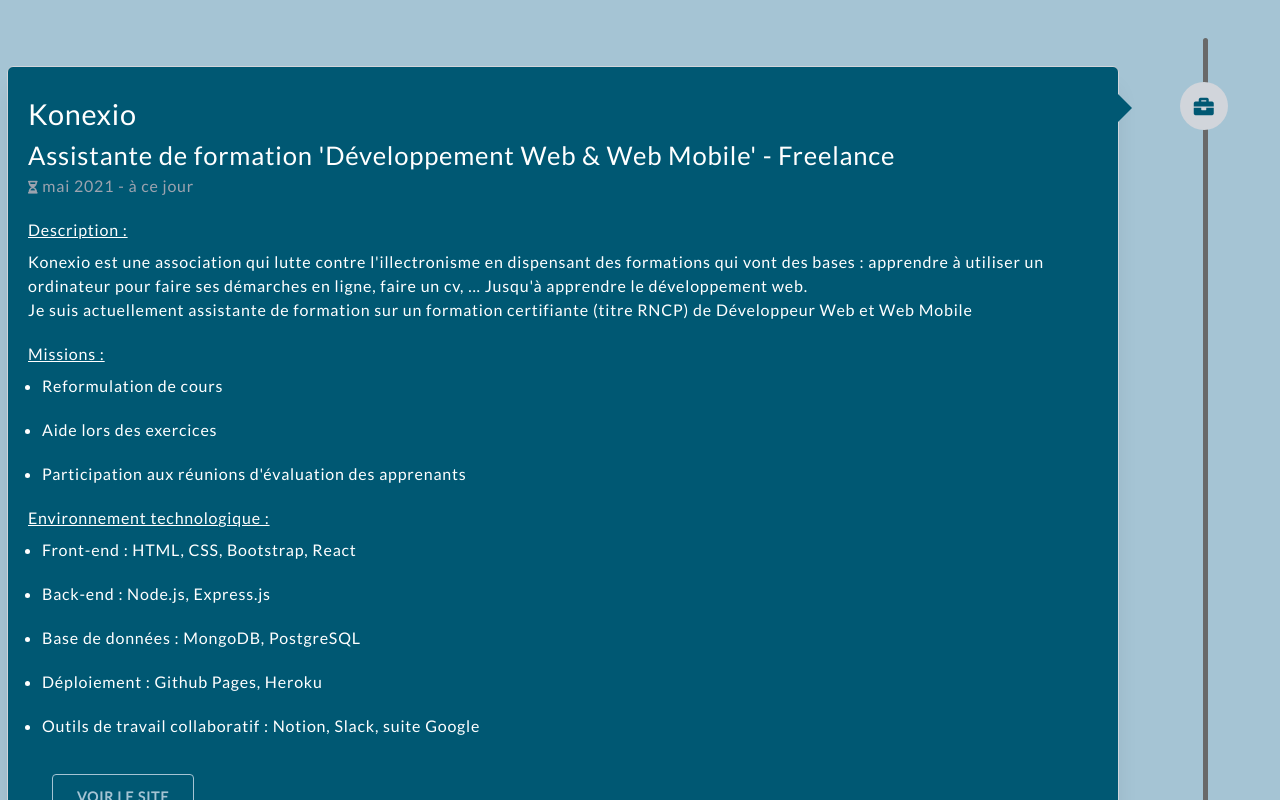
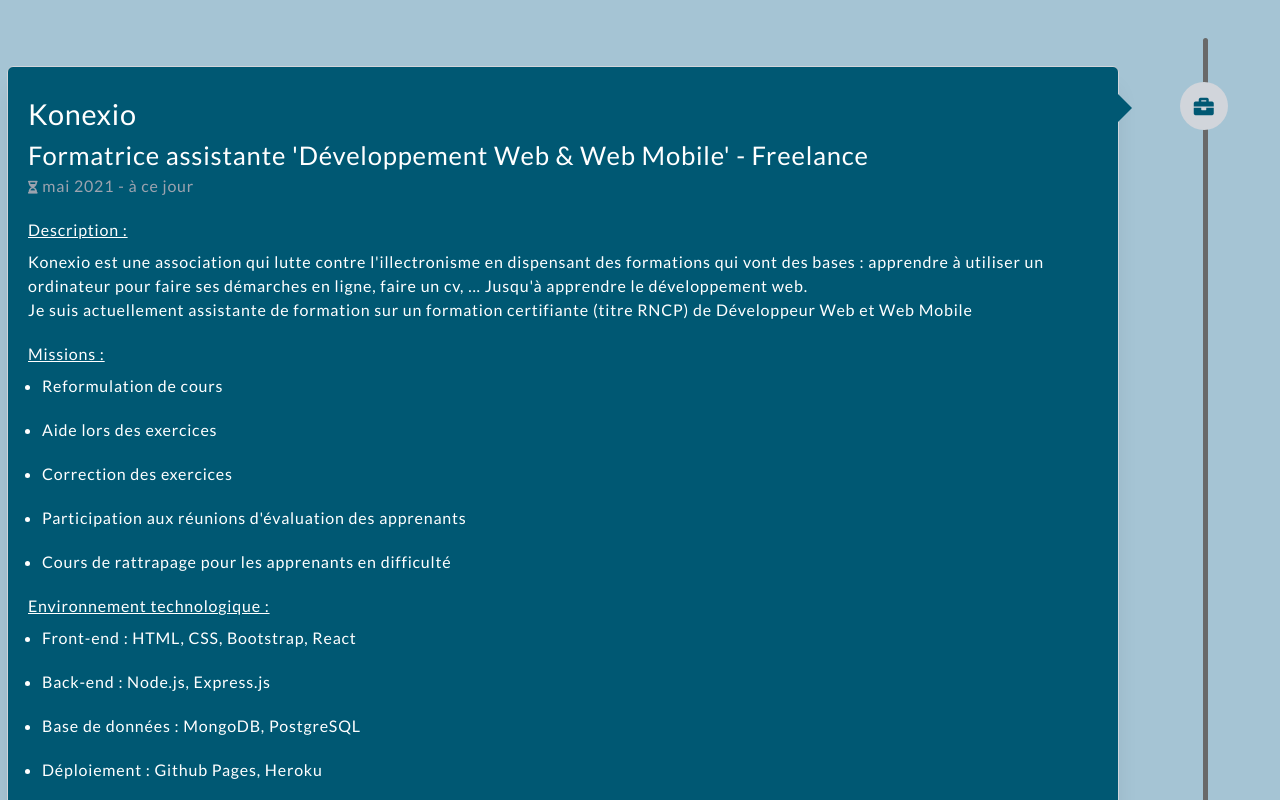
Before and after one commit to julie-desvaux/React_Portfolio, a React (Create React App) app: page / in a window 1280 px wide. Shown: the part 4780-5580 px from the top of the page. Built offline with nearby package versions, Linux system fonts and the light colour scheme.

Commit message:
Add data

```diff
--- a/src/data.js
+++ b/src/data.js
@@ -2,7 +2,7 @@
 	experiences: [
 		{
 			enteprise: "Konexio",
-			poste: "Assistante de formation 'Développement Web & Web Mobile' - Freelance",
+			poste: "Formatrice assistante 'Développement Web & Web Mobile' - Freelance",
 			date: "mai 2021 - à ce jour",
 			website: "https://www.konexio.eu",
 			description: [
@@ -13,7 +13,9 @@
 			missions: [
 				"Reformulation de cours",
 				"Aide lors des exercices",
+				"Correction des exercices",
 				"Participation aux réunions d'évaluation des apprenants",
+				"Cours de rattrapage pour les apprenants en difficulté",
 			],
 			technos: [
 				"Front-end : HTML, CSS, Bootstrap, React",
@@ -176,6 +178,21 @@
 	],
 	moocs: [
 		{
+			title: "Développeur Responsable",
+			organism: "The Green Compagnon",
+			date: "Mars 2021",
+			learnings: [
+				"Comprendre les enjeux du Numérique Responsable",
+				"Comprendre l’impact environnemental des décisions de développement",
+				"Apprendre les bonnes pratiques éco-responsables à mettre en oeuvre dans votre quotidien",
+				"Mesurer l’empreinte environnementale de votre application",
+				"Réduire l’impact environnemental de votre code",
+			],
+			time: "",
+			technos: ["front", "back"],
+			attestation: "/docs/mooc/developpeur-responsable-the-green-compagnon.pdf",
+		},
+		{
 			title: "Node.js",
 			organism: "Dyma",
 			date: "Septembre 2021",
```
